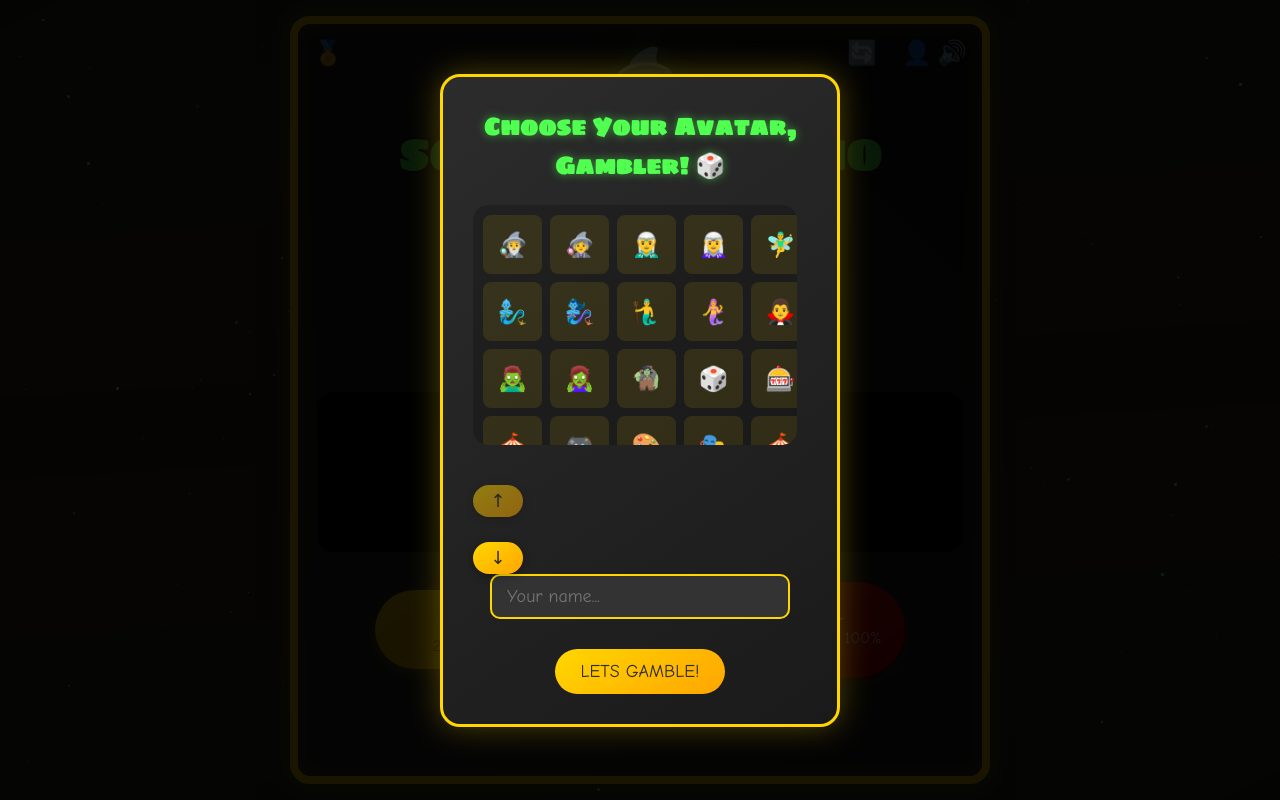
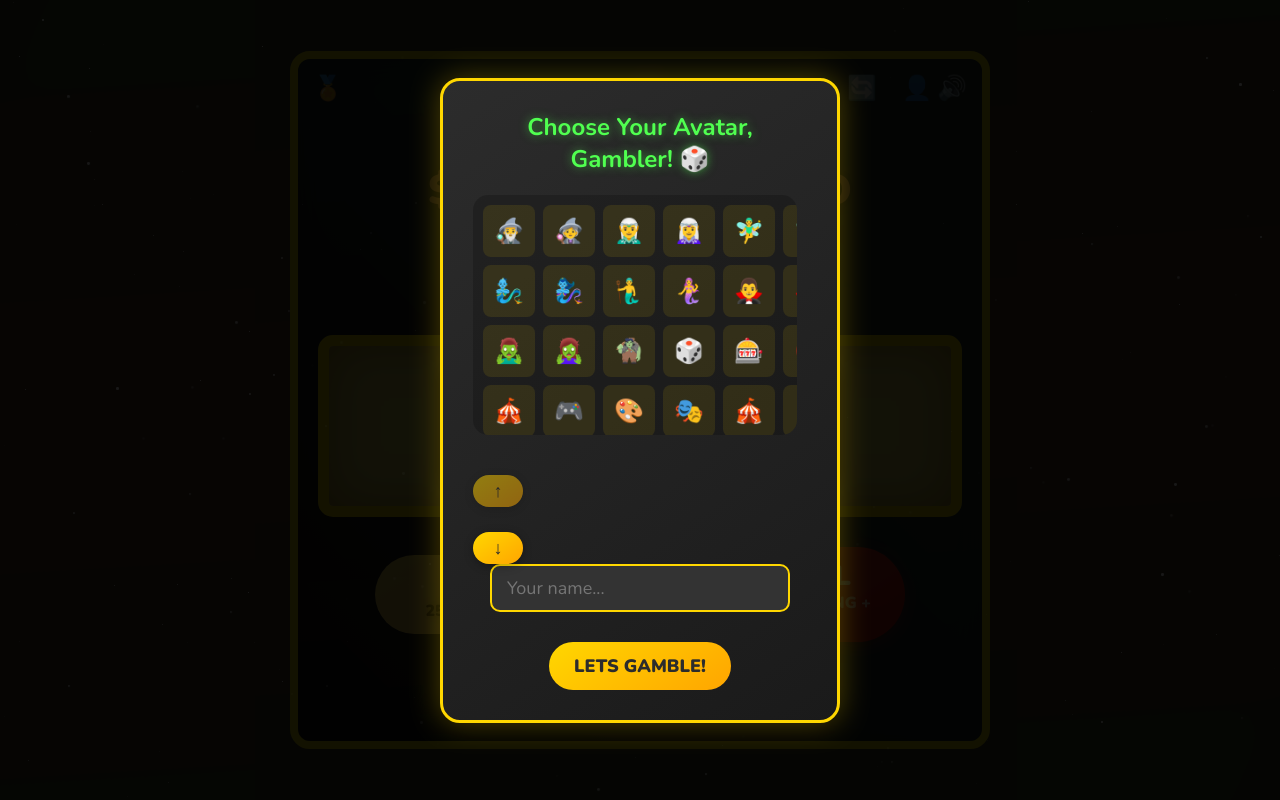
Before and after one commit to lancesmithcc/scroggyscasino, a website: page index.html in a window 1280 px wide. Drawn offline with nearby package versions, Linux system fonts and the light colour scheme; a web font is replaced by a local one.

Commit message:
more still lead tweks and button tweaks

```diff
--- a/functions/leaderboard.js
+++ b/functions/leaderboard.js
@@ -20,7 +20,7 @@ async function getLeaderboard(store) {
         console.log('Fetching leaderboard data from store');
         const data = await store.get('leaderboard');
         console.log('Raw leaderboard data:', data);
-        return data ? JSON.parse(data) : DEFAULT_LEADERBOARD;
+        return data ? JSON.parse(data) : JSON.parse(JSON.stringify(DEFAULT_LEADERBOARD));
     } catch (error) {
         console.error('Error reading leaderboard:', error);
         return DEFAULT_LEADERBOARD;
@@ -31,7 +31,8 @@ async function saveLeaderboard(store, scores) {
     try {
         console.log('Saving leaderboard data:', scores);
         const plainScores = scores.map(entry => ({ name: entry.name, emoji: entry.emoji, highScore: entry.highScore }));
-        await store.set('leaderboard', JSON.stringify(plainScores));
+        const safeData = JSON.stringify(JSON.parse(JSON.stringify(plainScores)));
+        await store.set('leaderboard', safeData);
         console.log('Leaderboard saved successfully');
         return true;
     } catch (error) {
--- a/index.html
+++ b/index.html
@@ -4,7 +4,7 @@
     <meta charset="UTF-8">
     <meta name="viewport" content="width=device-width, initial-scale=1.0, maximum-scale=1.0, user-scalable=no">
     <title>Scroggy's Casino</title>
-    <link href="https://fonts.googleapis.com/css2?family=Sigmar+One&display=swap" rel="stylesheet">
+    <link href="https://fonts.googleapis.com/css2?family=Nunito:wght@400;700;900&display=swap" rel="stylesheet">
     <link rel="manifest" href="/manifest.json">
     <meta name="theme-color" content="#50ff50">
     <meta name="apple-mobile-web-app-capable" content="yes">
@@ -15,10 +15,10 @@
     <style>
         /* Font loading optimization */
         @font-face {
-            font-family: 'Sigmar One';
+            font-family: 'Nunito';
             font-display: optional;
-            src: local('Sigmar One'), url(https://fonts.gstatic.com/s/sigmarone/v11/wq_F3-6Wk4ZpxAzd_DEvw2Jx.woff2) format('woff2');
-            font-weight: normal;
+            src: local('Nunito Black'), url(https://fonts.gstatic.com/s/nunito/v17/XRXW3I6Li01BKofA-se4I2YhKjg.woff2) format('woff2');
+            font-weight: 900;
             font-style: normal;
         }
 
@@ -64,7 +64,7 @@
                 45deg,
                 rgba(139, 69, 19, 0.3) 0%,
                 rgba(34, 139, 34, 0.3) 25%,
-                rgba(139, 69, 19, 0.3) 50%,
+                rgba(177, 86, 21, 0.3) 50%,
                 rgba(34, 139, 34, 0.3) 75%,
                 rgba(139, 69, 19, 0.3) 100%
             );
@@ -98,7 +98,7 @@
             --button-width: clamp(180px, 50vw, 200px);
             --spin-text-size: clamp(24px, 5vw, 32px);
             --balance-size: clamp(32px, 6vw, 42px);
-            --font-family: "Comic Sans MS", "Comic Sans", "Chalkboard SE", "Marker Felt", cursive;
+            --font-family: 'Nunito', sans-serif;
         }
 
         /* Desktop size adjustments */
@@ -241,7 +241,7 @@
 
         body {
             background-color: #1a1a1a;
-            font-family: 'Sigmar One', 'Comic Sans MS', cursive;
+            font-family: 'Nunito', sans-serif;
             min-height: 100vh;
             min-height: -webkit-fill-available; /* iOS viewport fix */
             display: flex;
@@ -260,12 +260,11 @@
             width: min(95vw, 400px);
             margin: auto;
             padding: var(--machine-padding);
-            border: clamp(4px, 1.5vw, 8px) solid gold;
+            border: clamp(4px, 1.5vw, 8px) solid rgb(250, 242, 5);
             border-radius: clamp(15px, 4vw, 20px);
-            background: linear-gradient(45deg, #2c2c2c, #1a1a1a);
+            background: linear-gradient(45deg, #000000, #172d30);
             text-align: center;
-            box-shadow: 0 0 20px rgba(255, 215, 0, 0.3),
-                        inset 0 0 20px rgba(255, 215, 0, 0.2);
+            opacity:0.7;
             position: relative;
             overflow: hidden;
         }
@@ -273,19 +272,19 @@
         h1 {
             font-size: var(--title-size);
             margin-bottom: clamp(20px, 4vw, 30px);
-            color: #50ff50;
-            text-shadow: 0 0 15px rgba(80, 255, 80, 0.5),
-                         0 0 30px rgba(80, 255, 80, 0.3);
+            color: #f7a965;
             display: flex;
             flex-direction: column;
             align-items: center;
             gap: clamp(5px, 2vw, 10px);
             line-height: 1.2;
+            font-family: 'Nunito', sans-serif;
+            font-weight: 900;
         }
 
         .logo {
             font-size: var(--logo-size);
-            filter: drop-shadow(0 0 10px rgba(80, 255, 80, 0.5));
+            filter: drop-shadow(0 0 10px rgba(255, 255, 255, 0.5));
         }
 
         .reels {
@@ -293,10 +292,11 @@
             justify-content: center;
             margin-bottom: clamp(20px, 4vw, 30px);
             padding: clamp(15px, 3vw, 20px);
-            background: #000;
+            background: #e9eb64;
             border-radius: clamp(10px, 3vw, 15px);
-            box-shadow: inset 0 0 20px rgba(0, 0, 0, 0.8);
+            box-shadow: inset 0 0 50px rgba(156, 120, 14, 0.8);
             perspective: 1000px;
+            border:solid 11px #fff200;
         }
 
         .reel {
@@ -308,9 +308,9 @@
             font-size: calc(var(--reel-size) * 0.5);
             border: 3px solid gold;
             border-radius: clamp(10px, 3vw, 15px);
-            background: linear-gradient(145deg, #3a3a3a, #2a2a2a);
+            background: linear-gradient(145deg, #e1ec53, #685212);
             margin: 0 clamp(5px, 2vw, 10px);
-            box-shadow: 0 0 15px rgba(255, 215, 0, 0.2);
+            box-shadow: 0 0 15px #685212;
             transition: transform 0.3s ease;
             transform-style: preserve-3d;
             position: relative;
@@ -376,15 +376,18 @@
             font-size: clamp(20px, 4vw, 28px);
             color: gold;
             margin-bottom: clamp(15px, 3vw, 20px);
-            text-shadow: 0 0 10px rgba(255, 215, 0, 0.5);
+
             display: flex;
             flex-direction: column;
             gap: clamp(3px, 1vw, 5px);
+            font-size:11px
         }
 
         .balance {
             font-size: var(--balance-size);
             color: gold;
+            font-family: 'Nunito', sans-serif;
+            font-weight: 900;
         }
 
         .balance.negative {
@@ -405,7 +408,8 @@
             width: var(--button-width);
             padding: clamp(10px, 2vw, 15px);
             font-size: var(--spin-text-size);
-            font-family: var(--font-family);
+            font-family: 'Nunito', sans-serif;
+            font-weight:900;
             border: none;
             border-radius: 50px;
             cursor: pointer;
@@ -456,7 +460,7 @@
             right: -10px;
             bottom: -10px;
             border-radius: 25px;
-            background: linear-gradient(45deg, #ffd700, #ff6b6b, #4ecdc4, #ffd700);
+            background: linear-gradient(45deg, #000000, #0a1023, #113c39, #1e1c15);
             z-index: -1;
             filter: blur(20px);
             opacity: 0.5;
@@ -514,8 +518,8 @@
 
         .speech-bubble {
             position: absolute;
-            background: #ff3333;
-            color: white;
+            background: #ffffff;
+            color: #000000;
             padding: 15px;
             border-radius: 20px;
             font-size: 16px;
@@ -539,7 +543,7 @@
             right: 20px;
             border-width: 10px 10px 0;
             border-style: solid;
-            border-color: #ff3333 transparent transparent;
+            border-color: #ffffff transparent transparent;
         }
 
         .devil-popup.show .speech-bubble {
@@ -698,9 +702,10 @@
             border-radius: 25px;
             font-size: 18px;
             cursor: pointer;
-            font-family: var(--font-family);
+            font-family: 'Nunito', sans-serif;
             transition: all 0.3s ease;
             margin-top: 20px;
+            font-weight: 900;
         }
 
         .name-input-container button:disabled {
@@ -811,9 +816,10 @@
             border-radius: 25px;
             font-size: 18px;
             cursor: pointer;
-            font-family: var(--font-family);
+            font-family: 'Nunito', sans-serif;
             transition: all 0.3s ease;
             margin-top: 20px;
+            font-weight: 900;
         }
 
         .profile-container button:not(.profile-close):hover {
@@ -906,7 +912,7 @@
 
         /* Font loading detection */
         .fonts-loaded {
-            --font-family: 'Sigmar One', "Comic Sans MS", "Comic Sans", "Chalkboard SE", "Marker Felt", cursive;
+            --font-family: 'Nunito', sans-serif;
         }
 
         .fonts-loaded body {
@@ -914,15 +920,15 @@
         }
 
         #spin-button {
-            background: linear-gradient(145deg, #ffd700, #ffa500);
-            color: #2c2c2c;
-            box-shadow: 0 5px 15px rgba(255, 215, 0, 0.3);
+            background: linear-gradient(145deg, #f7df52, #f8bf55);
+            color: #000000;
+
         }
 
         #spin-button:hover {
             transform: translateY(-2px);
-            box-shadow: 0 7px 20px rgba(255, 215, 0, 0.4);
-            background: linear-gradient(145deg, #ffa500, #ffd700);
+
+            background: linear-gradient(145deg, #f0e650, #f4e174);
         }
 
         #spin-button:disabled {
@@ -932,7 +938,7 @@
         }
 
         #bet-all-button {
-            background: linear-gradient(145deg, #ff3333, #cc0000);
+            background: linear-gradient(145deg, #ff4a3d, #cc0000);
             color: white;
             box-shadow: 0 5px 15px rgba(255, 0, 0, 0.3);
         }
@@ -940,7 +946,7 @@
         #bet-all-button:hover {
             transform: translateY(-2px);
             box-shadow: 0 7px 20px rgba(255, 0, 0, 0.4);
-            background: linear-gradient(145deg, #ff4444, #dd0000);
+            background: linear-gradient(145deg, #f97070, #f07979);
         }
 
         #bet-all-button:disabled {
@@ -1245,10 +1251,10 @@
         <button class="reset-button" onclick="resetGame()">🔄</button>
         <h1>
             <span class="logo">🧙‍♂️</span>
-            SCROGGY'S CASINO
+            $CROGGY'S CASINO
         </h1>
         <div class="money-display">
-            BALANCE
+
             <div class="balance" id="money">500</div>
             <div>SCROGGY COINS</div>
         </div>
@@ -1585,11 +1591,11 @@
             // Try to load custom font
             if ('fonts' in document) {
                 try {
-                    const font = new FontFace('Sigmar One',
-                        'url(https://fonts.gstatic.com/s/sigmarone/v11/wq_F3-6Wk4ZpxAzd_DEvw2Jx.woff2)',
+                    const font = new FontFace('Nunito',
+                        'url(https://fonts.gstatic.com/s/nunito/v17/XRXW3I6Li01BKofA-se4I2YhKjg.woff2)',
                         {
                             style: 'normal',
-                            weight: 'normal',
+                            weight: '900',
                             display: 'optional'
                         }
                     );
```
